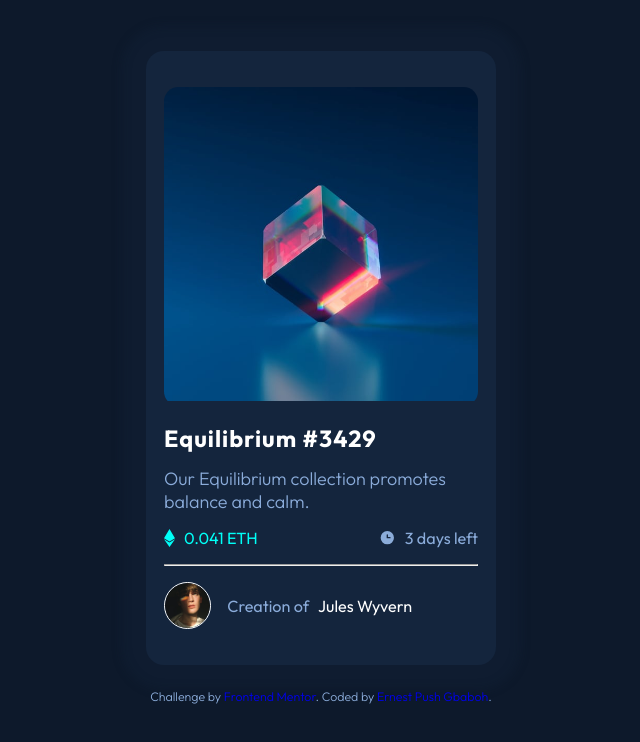
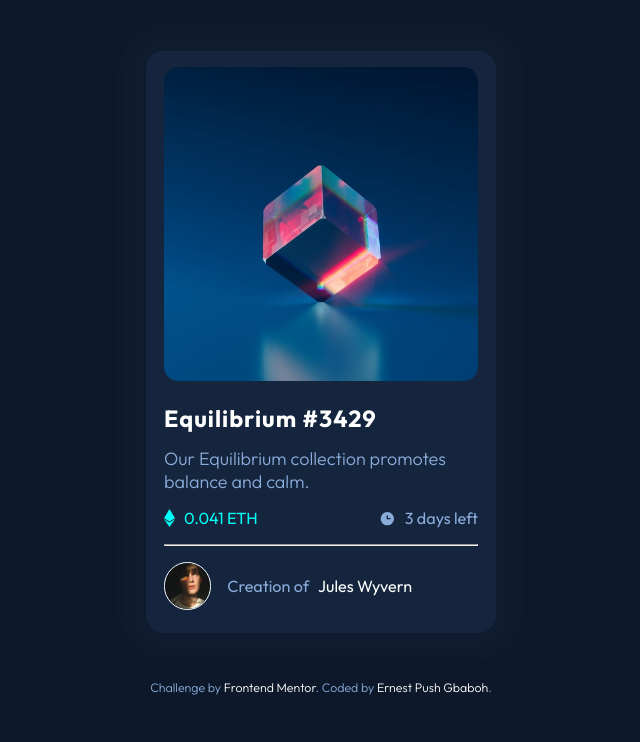
Before and after one commit to gbabohernest/NFT-Preview-Card, a plain HTML site: page index.html in a window 1280 px wide. Shown: the whole page, without its empty margins (319-959 px from the left). Drawn offline with Linux system fonts and the light colour scheme.

Commit message:
worked on the hover effect of the nft img and the footer

```diff
--- a/index.html
+++ b/index.html
@@ -48,7 +48,7 @@
           <div class="flex-container">
             <div class="avatar">
               <img src="images/image-avatar.png" alt="avatar" />
-              <span class="creation">Creation of </span class="jules"><span>Jules Wyvern</span>
+              <span class="creation">Creation of </span class="jules"><span class="jules">Jules Wyvern</span>
             </div>
           </div>
         </div>
--- a/main.css
+++ b/main.css
@@ -21,7 +21,8 @@ html {
   --White: hsl(0, 0%, 100%);
 
   --card-paddingX: 1rem;
-  --card-paddingY: 2rem;
+  --card-padding-top: 0.9rem;
+  --card-padding-bottom: 1.3rem;
 }
 
 body {
@@ -38,6 +39,7 @@ main {
 
 a {
   text-decoration: none;
+  color: var(--White);
 }
 
 h1 {
@@ -45,6 +47,11 @@ h1 {
   margin-top: 1rem;
   letter-spacing: 1px;
   margin-bottom: 0.8125rem;
+  cursor: pointer;
+}
+
+h1:hover {
+  color: var(--Cyan);
 }
 
 p {
@@ -55,9 +62,11 @@ p {
 
 .card {
   width: 350px;
+  background-color: var(--Very_dark_blue_cb);
   margin-top: 1.5rem;
-  background-color: var(--Very_dark_blue_cb);
-  padding: var(--card-paddingY) var(--card-paddingX);
+  margin-bottom: 1.3rem;
+  padding: var(--card-padding-top) var(--card-paddingX)
+    var(--card-padding-bottom);
   border-radius: 1rem;
 }
 
@@ -72,13 +81,33 @@ p {
 .img-container {
   width: 100%;
   border-radius: 0.8rem;
+  position: relative;
   overflow: hidden;
+  cursor: pointer;
+}
+
+.img-container::after {
+  width: 100%;
+  --aqua: hsla(178, 100%, 50%, 0.5);
+  content: url(/images/icon-view.svg);
+  background: var(--aqua);
+  position: absolute;
+  inset: 0;
+  display: flex;
+  justify-content: center;
+  align-items: center;
+  opacity: 0;
+  transition: all 0.25s ease;
+  z-index: 1;
+}
+
+.img-container:hover::after {
+  opacity: 1;
 }
 
 img[alt="Equilibrium"] {
   width: 100%;
-  /* object-fit: cover; */
-  /* object-fit: contain; */
+  border-radius: 0.8rem;
 }
 
 .flex-container {
@@ -127,6 +156,11 @@ span {
   padding-left: 0.5rem;
 }
 
+span.jules:hover {
+  color: var(--Cyan);
+  cursor: pointer;
+}
+
 footer {
   font-size: 0.6875rem;
   text-align: center;
```
